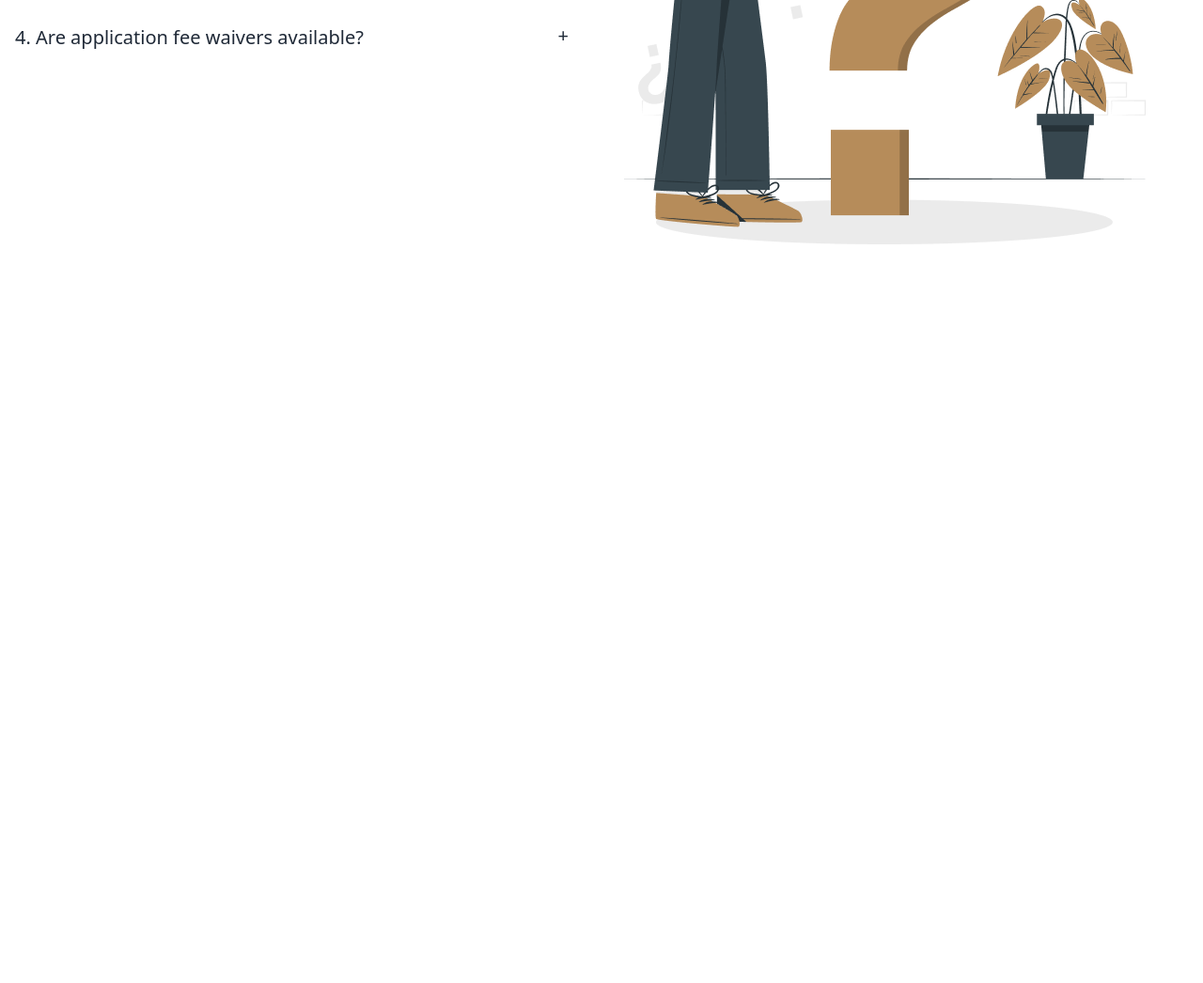
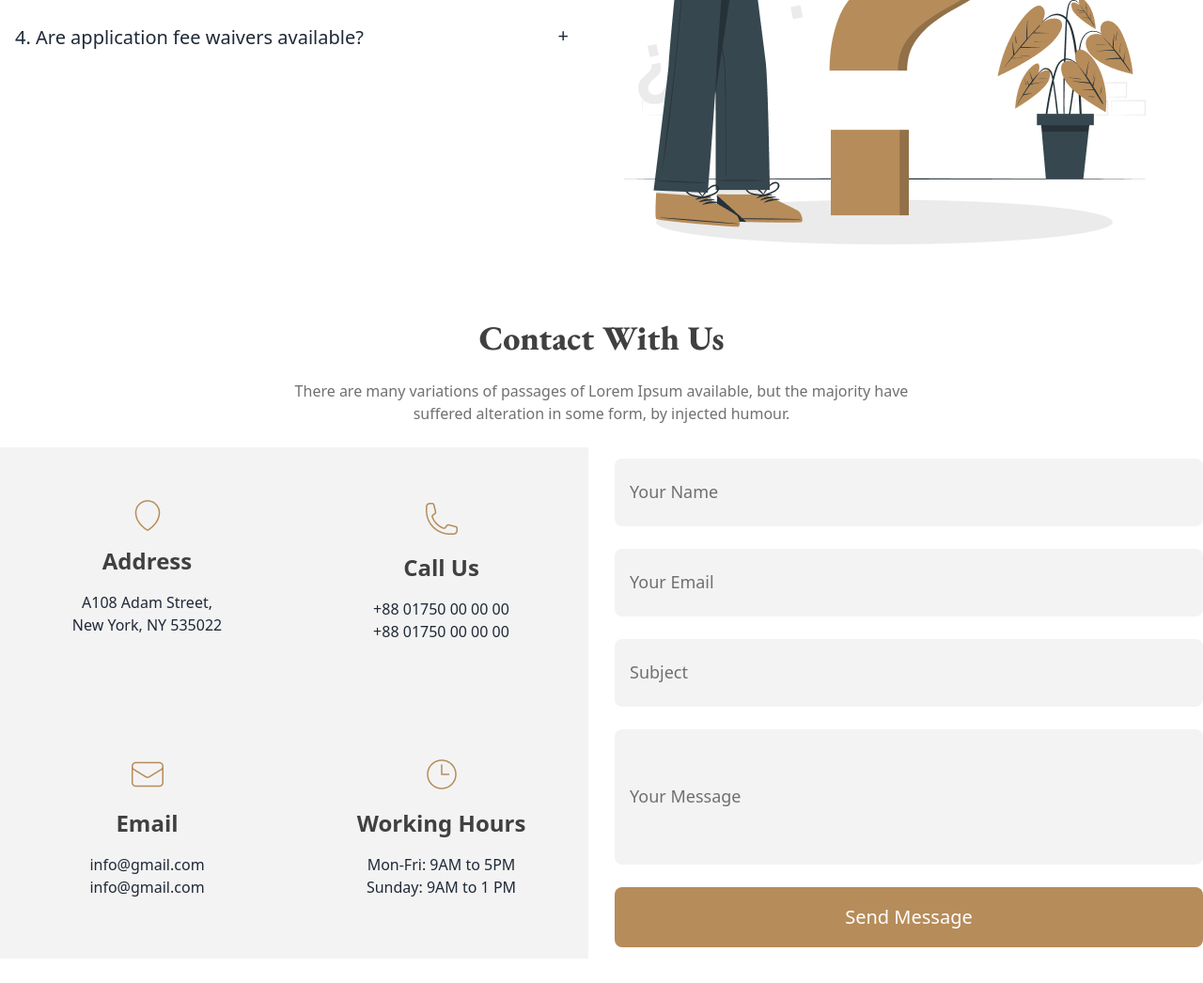
Before and after one commit to tapos-ctrl/legal-solution, a plain HTML site: page index.html in a window 1280 px wide. Shown: the part 3164-4210 px from the top of the page at 94% size. Before the commit the page ends 3464 px from the top, so only its background shows below. Drawn offline with nearby package versions, Linux system fonts and the light colour scheme.

Commit message:
contact us section done

```diff
--- a/index.html
+++ b/index.html
@@ -333,7 +333,8 @@
                             1. Are application fee waivers available?
                         </div>
                         <div class="collapse-content">
-                            <p>There are many variations of passages of Lorem Ipsum available, but the majority have suffered alteration in some form, by injected humour,</p>
+                            <p>There are many variations of passages of Lorem Ipsum available, but the majority have
+                                suffered alteration in some form, by injected humour,</p>
                         </div>
                     </div>
                     <div class="collapse collapse-plus my-5 ">
@@ -342,7 +343,8 @@
                             2. Are application fee waivers available?
                         </div>
                         <div class="collapse-content">
-                            <p>There are many variations of passages of Lorem Ipsum available, but the majority have suffered alteration in some form, by injected humour</p>
+                            <p>There are many variations of passages of Lorem Ipsum available, but the majority have
+                                suffered alteration in some form, by injected humour</p>
                         </div>
                     </div>
                     <div class="collapse collapse-plus my-5">
@@ -351,7 +353,8 @@
                             3. Are application fee waivers available?
                         </div>
                         <div class="collapse-content">
-                            <p>There are many variations of passages of Lorem Ipsum available, but the majority have suffered alteration in some form, by injected humour</p>
+                            <p>There are many variations of passages of Lorem Ipsum available, but the majority have
+                                suffered alteration in some form, by injected humour</p>
                         </div>
                     </div>
                     <div class="collapse collapse-plus my-5">
@@ -360,7 +363,8 @@
                             4. Are application fee waivers available?
                         </div>
                         <div class="collapse-content">
-                            <p>There are many variations of passages of Lorem Ipsum available, but the majority have suffered alteration in some form, by injected humour</p>
+                            <p>There are many variations of passages of Lorem Ipsum available, but the majority have
+                                suffered alteration in some form, by injected humour</p>
                         </div>
                     </div>
                 </div>
@@ -371,6 +375,62 @@
 
         </section>
         <!-- Frequently Asked Any Questions Section End -->
+        <!-- Contact Us Section Start  -->
+        <section class="container mx-auto lg:px-0 md:px-10 px-5 py-10">
+            <h1 class="text-center text-4xl font-extrabold garamond text-primary-text">Contact With Us
+            </h1>
+            <p class="text-center text-secondary-text py-6">There are many variations of passages of Lorem Ipsum
+                available, but the majority have<br> suffered alteration in some form, by injected humour.</p>
+            <div class="grid lg:grid-cols-2 md:grid-cols-2 gap-7 grid-cols-1">
+                <div class="grid lg:grid-cols-2 md:grid-cols-1 grid-cols-1">
+                    <div class="text-center bg-[#F3F3F3] p-14">
+                        <div class="flex justify-center  ">
+                            <img src="./images/address.png " >
+                        </div>
+                        <h1 class="text-2xl font-extrabold text-primary-text mt-4 ">Address</h1>
+                        <p class="text-secondery-text pt-4">A108 Adam Street,<br> New York, NY 535022</p>
+                    </div>
+                    <div class="text-center bg-[#F3F3F3] p-14">
+                        <div class="flex justify-center  ">
+                            <img src="./images/call.png " >
+                        </div>
+                        <h1 class="text-2xl font-extrabold text-primary-text mt-4 ">Call Us</h1>
+                        <p class="text-secondery-text pt-4">+88 01750 00 00 00<br> +88 01750 00 00 00</p>
+                    </div>
+                    <div class="text-center bg-[#F3F3F3] p-14">
+                        <div class="flex justify-center  ">
+                            <img src="./images/email.png " >
+                        </div>
+                        <h1 class="text-2xl font-extrabold text-primary-text mt-4 ">Email</h1>
+                        <p class="text-secondery-text pt-4">info@gmail.com <br>info@gmail.com</p>
+                    </div>
+                    <div class="text-center bg-[#F3F3F3] p-14">
+                        <div class="flex justify-center  ">
+                            <img src="./images/time.png " >
+                        </div>
+                        <h1 class="text-2xl font-extrabold text-primary-text mt-4 ">Working Hours</h1>
+                        <p class="text-secondery-text pt-4">Mon-Fri: 9AM to 5PM<br> Sunday: 9AM to 1 PM</p>
+                    </div>
+                </div>
+                <div class="">
+                    <form action="" method="post" class=" ">
+                        <input type="text" placeholder="Your Name"
+                            class="input input-bordered w-full my-3 py-9 bg-[#F3F3F3] placeholder:text-[#707070] border-0 placeholder:text-lg" /><br>
+                        <input type="email" placeholder="Your Email"
+                            class="input input-bordered w-full my-3 py-9 bg-[#F3F3F3] placeholder:text-[#707070] border-0 placeholder:text-lg" /><br>
+                        <input type="text" placeholder="Subject"
+                            class="input input-bordered w-full my-3 py-9 bg-[#F3F3F3] placeholder:text-[#707070] border-0 placeholder:text-lg" />
+                        <input type="text" placeholder="Your Message "
+                            class="input input-bordered w-full my-3 py-9 h-36 bg-[#F3F3F3] placeholder:text-[#707070] border-0 placeholder:text-lg" />
+                        <div class="flex items-center self-center">
+                            <input type="submit" value="Send Message"
+                                class="input input-bordered w-full my-3 h-16 text-xl  self-center bg-btn-bg text-white border-0 placeholder:text-lg" />
+                        </div>
+                    </form>
+                </div>
+            </div>
+        </section>
+        <!-- Contact Us Section End  -->
     </main>
     <footer>
 
```
